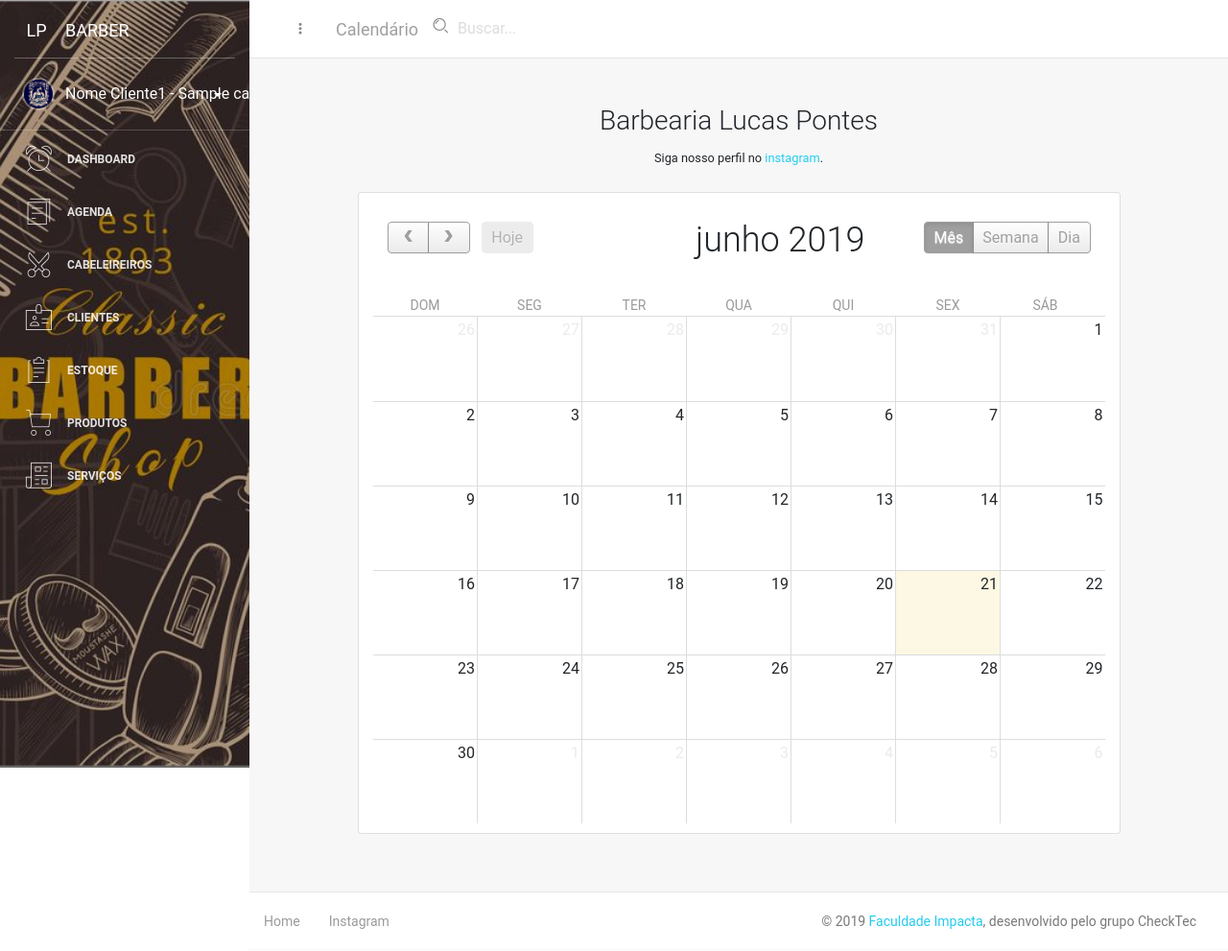
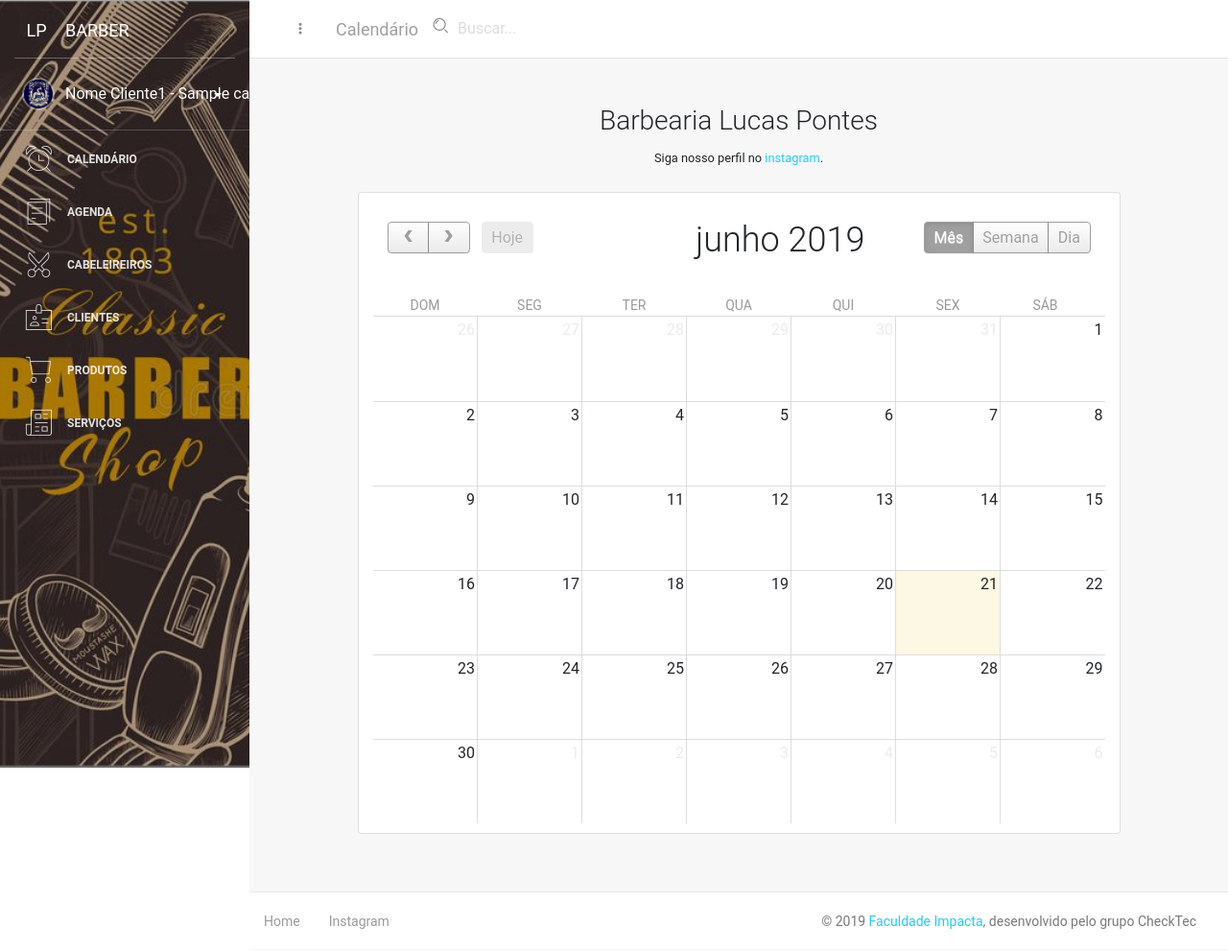
Before and after one commit to AlfaPhD/django_schedule, a Django app: page /teste/ in a window 1280 px wide. Shown: the whole page at 96% size. Run offline with Django 3.2, Linux system fonts and the light colour scheme; a user stored in the database is signed in; data comes from the database, SQL or seed files in the repository; tables that the repository leaves empty hold one stand-in row (values such as "Sample post"); lists and menus that the app fills with data are empty; some libraries are stand-ins or nearby versions.

Commit message:
Remoção do ESTOQUE em no menu lateral e renomeação do dashboard

```diff
--- a/website/templates/website/includes/sidebar/nav.html
+++ b/website/templates/website/includes/sidebar/nav.html
@@ -2,7 +2,7 @@
     <li class="nav-item ">
         <a class="nav-link" href="{% url 'website:dashboard' %}">
             <i class="nc-icon nc-time-alarm"></i>
-            <p>Dashboard</p>
+            <p>Calendário</p>
         </a>
     </li>
     <li class="nav-item ">
@@ -24,12 +24,12 @@
                 <p>Clientes</p>
             </a>
         </li>
-        <li class="nav-item ">
-            <a class="nav-link" href= "">
-                <i class="nc-icon nc-notes"></i>
-                <p>Estoque</p>
-            </a>
-        </li>
+{#        <li class="nav-item ">#}
+{#            <a class="nav-link" href= "">#}
+{#                <i class="nc-icon nc-notes"></i>#}
+{#                <p>Estoque</p>#}
+{#            </a>#}
+{#        </li>#}
     {% endif %}
     <li class="nav-item ">
         <a class="nav-link" href="{% url 'website:indexProduto' %}">
```
